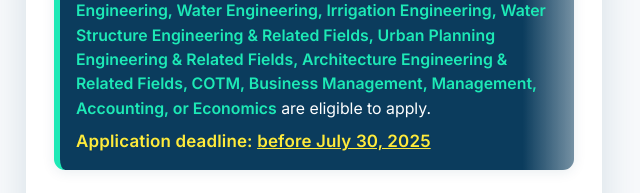
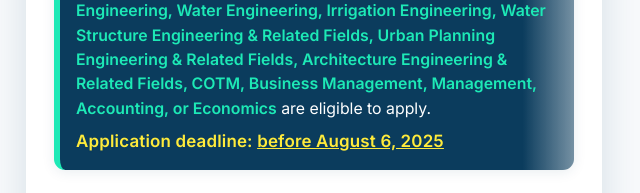
Before and after one commit to life181/ayat-job-application, a plain HTML site: page index.html in a window 1280 px wide. Shown: the part 780-973 px from the top of the page, 326-966 px from the left. Drawn offline with Linux system fonts and the light colour scheme.

Commit message:
index.html

```diff
--- a/index.html
+++ b/index.html
@@ -487,7 +487,7 @@
     <div class="eligibility">
       <strong>Eligibility:</strong><br>
       Only graduates from <span style="color:var(--accent);font-weight:700;">2024 or 2025</span> with a field of study in <span style="color:var(--accent);font-weight:700;">Civil Engineering, Surveying Engineering, Geology, Hydraulic Engineering, Water Engineering, Irrigation Engineering, Water Structure Engineering & Related Fields, Urban Planning Engineering & Related Fields, Architecture Engineering & Related Fields, COTM, Business Management, Management, Accounting, or Economics</span> are eligible to apply.
-      <span class="deadline">Application deadline: <u>before July 30, 2025</u></span>
+      <span class="deadline">Application deadline: <u>before August 6, 2025</u></span>
     </div>
     <form id="jobAppForm" action="https://getform.io/f/bdrgzjnb" method="POST" enctype="multipart/form-data" autocomplete="off" novalidate>
       <div class="form-group">
```
